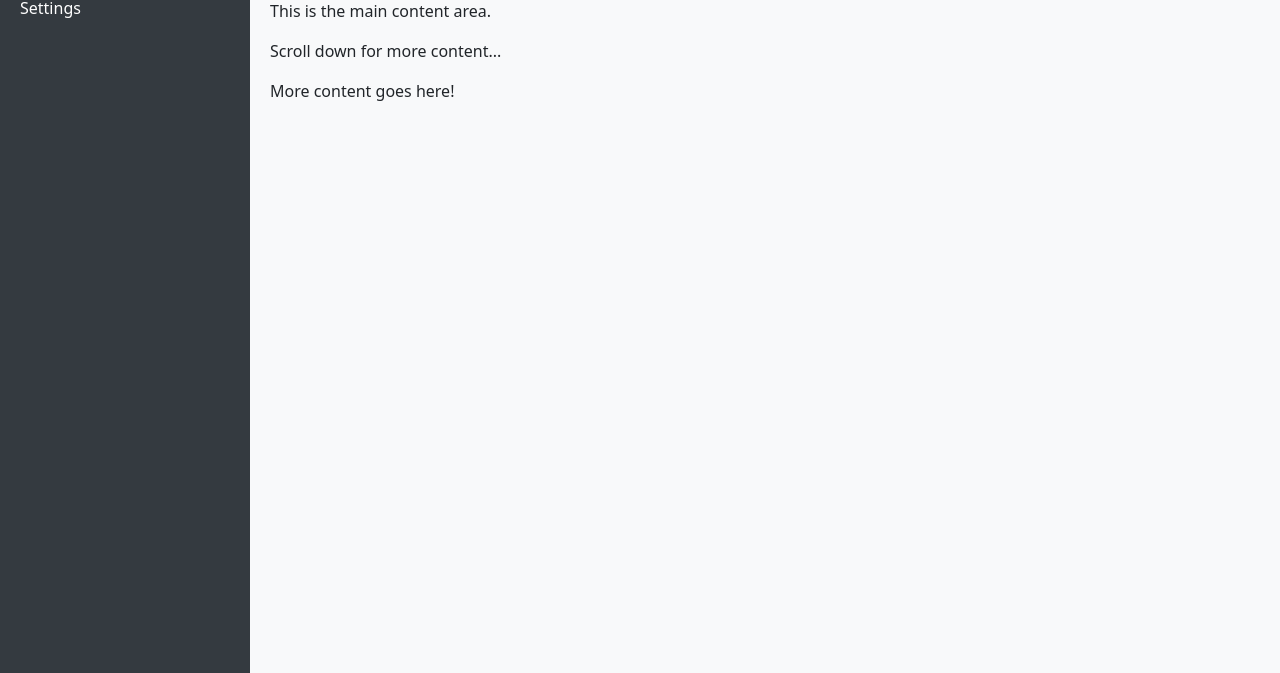
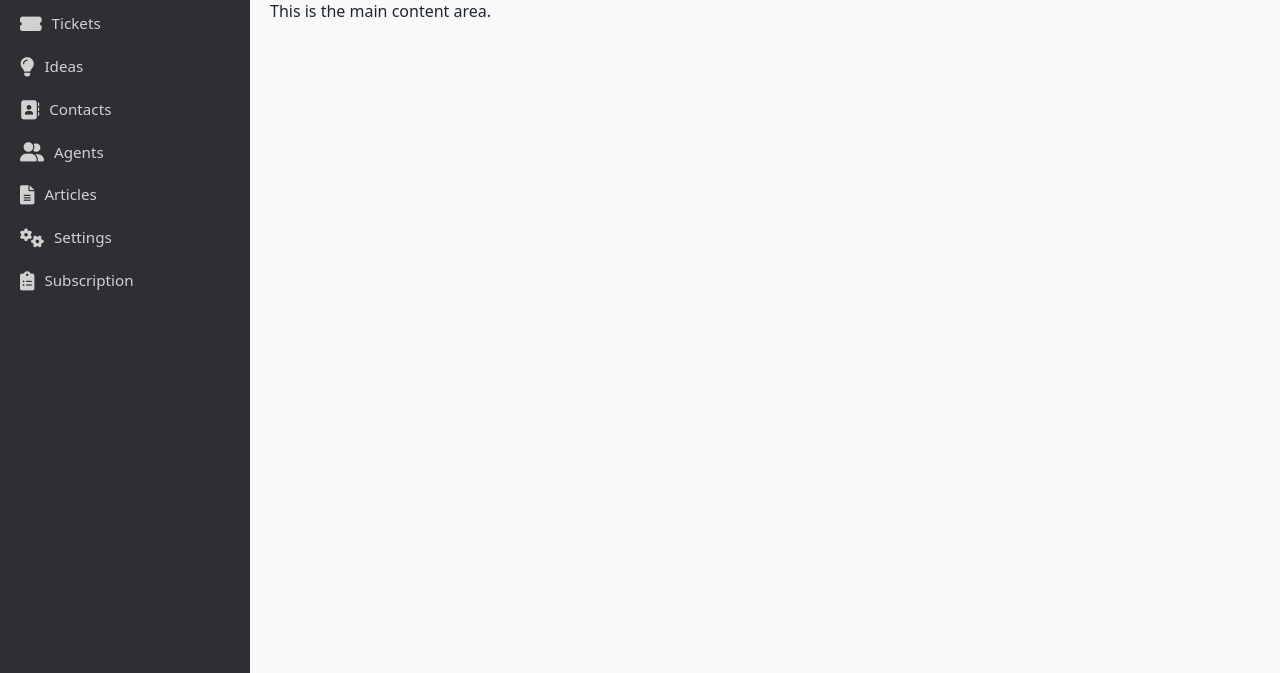
Before and after one commit to ninacarvalho/renan, a website: page index.html in a window 1280 px wide. Shown: the part 127-800 px from the top of the page. Drawn offline with nearby package versions, Linux system fonts and the light colour scheme.

Commit message:
impl sidebar

```diff
--- a/index.html
+++ b/index.html
@@ -3,33 +3,37 @@
 <head>
     <meta charset="UTF-8">
     <meta name="viewport" content="width=device-width, initial-scale=1.0">
-    <title>Responsive Layout</title>
+    <title>Sidebar Example</title>
     <link href="https://cdn.jsdelivr.net/npm/bootstrap@5.3.0/dist/css/bootstrap.min.css" rel="stylesheet">
+    <link href="https://cdnjs.cloudflare.com/ajax/libs/font-awesome/6.0.0-beta3/css/all.min.css" rel="stylesheet">
     <link rel="stylesheet" href="style.css">
 </head>
 <body>
     <!-- Sidebar -->
     <div class="sidebar">
-        <a href="#">Dashboard</a>
-        <a href="#">Profile</a>
-        <a href="#">Settings</a>
+        <div class="sidebar-header">
+            <h2>Dashboard Kit</h2>
+        </div>
+        <ul class="sidebar-menu">
+            <li><a href="#"><i class="fas fa-chart-pie"></i> Overview</a></li>
+            <li><a href="#"><i class="fas fa-ticket-alt"></i> Tickets</a></li>
+            <li><a href="#"><i class="fas fa-lightbulb"></i> Ideas</a></li>
+            <li><a href="#"><i class="fas fa-address-book"></i> Contacts</a></li>
+            <li><a href="#"><i class="fas fa-user-friends"></i> Agents</a></li>
+            <li><a href="#"><i class="fas fa-file-alt"></i> Articles</a></li>
+            <li><a href="#"><i class="fas fa-cogs"></i> Settings</a></li>
+            <li><a href="#"><i class="fas fa-clipboard-list"></i> Subscription</a></li>
+        </ul>
     </div>
 
-    <!-- Main Content Wrapper -->
+    <!-- Main Content -->
     <div class="main-content-wrapper">
-        <!-- Header -->
         <div class="header">
-            <h1 class="h4 m-0">My Web Page</h1>
+            <h1 class="h4">My Web Page</h1>
         </div>
-
-        <!-- Main Content -->
         <div class="main-content">
             <h2>Welcome</h2>
             <p>This is the main content area.</p>
-            <p>Scroll down for more content...</p>
-            <div style="height: 1500px;"> <!-- Example scrollable content -->
-                <p>More content goes here!</p>
-            </div>
         </div>
     </div>
 
--- a/style.css
+++ b/style.css
@@ -1,28 +1,66 @@
+/* General Reset */
 body {
     margin: 0;
     height: 100vh;
     display: flex;
 }
 
+/* Sidebar */
 .sidebar {
     width: 250px;
-    background-color: #343a40;
-    color: white;
+    background-color: #2d2f33;
+    color: #fff;
     height: 100vh;
     display: flex;
     flex-direction: column;
+    padding: 20px 0;
+    box-shadow: 2px 0 5px rgba(0, 0, 0, 0.1);
 }
 
-.sidebar a {
-    color: white;
-    text-decoration: none;
-    padding: 15px 20px;
+.sidebar-header {
+    text-align: center;
+    font-size: 1.2rem;
+    font-weight: bold;
+    margin-bottom: 20px;
+    color: #fff;
 }
 
-.sidebar a:hover {
-    background-color: #495057;
+.sidebar-menu {
+    list-style: none;
+    padding: 0;
+    margin: 0;
+    flex: 1;
 }
 
+.sidebar-menu li {
+    width: 100%;
+}
+
+.sidebar-menu li a {
+    display: flex;
+    align-items: center;
+    padding: 10px 20px;
+    text-decoration: none;
+    color: #d1d1d1;
+    font-size: 0.95rem;
+}
+
+.sidebar-menu li a i {
+    margin-right: 10px;
+    font-size: 1.2rem;
+}
+
+.sidebar-menu li a:hover {
+    background-color: #3d4148;
+    color: #fff;
+}
+
+.sidebar-menu li a.active {
+    background-color: #007bff;
+    color: #fff;
+}
+
+/* Main Content Wrapper */
 .main-content-wrapper {
     display: flex;
     flex-direction: column;
@@ -31,15 +69,17 @@ body {
     overflow: hidden;
 }
 
+/* Header */
 .header {
     height: 60px;
-    background-color: #007bff;
-    color: white;
+    background-color: #f8f9fa;
     display: flex;
     align-items: center;
     padding: 0 20px;
+    border-bottom: 1px solid #e0e0e0;
 }
 
+/* Main Content */
 .main-content {
     flex: 1;
     overflow-y: auto;
```
